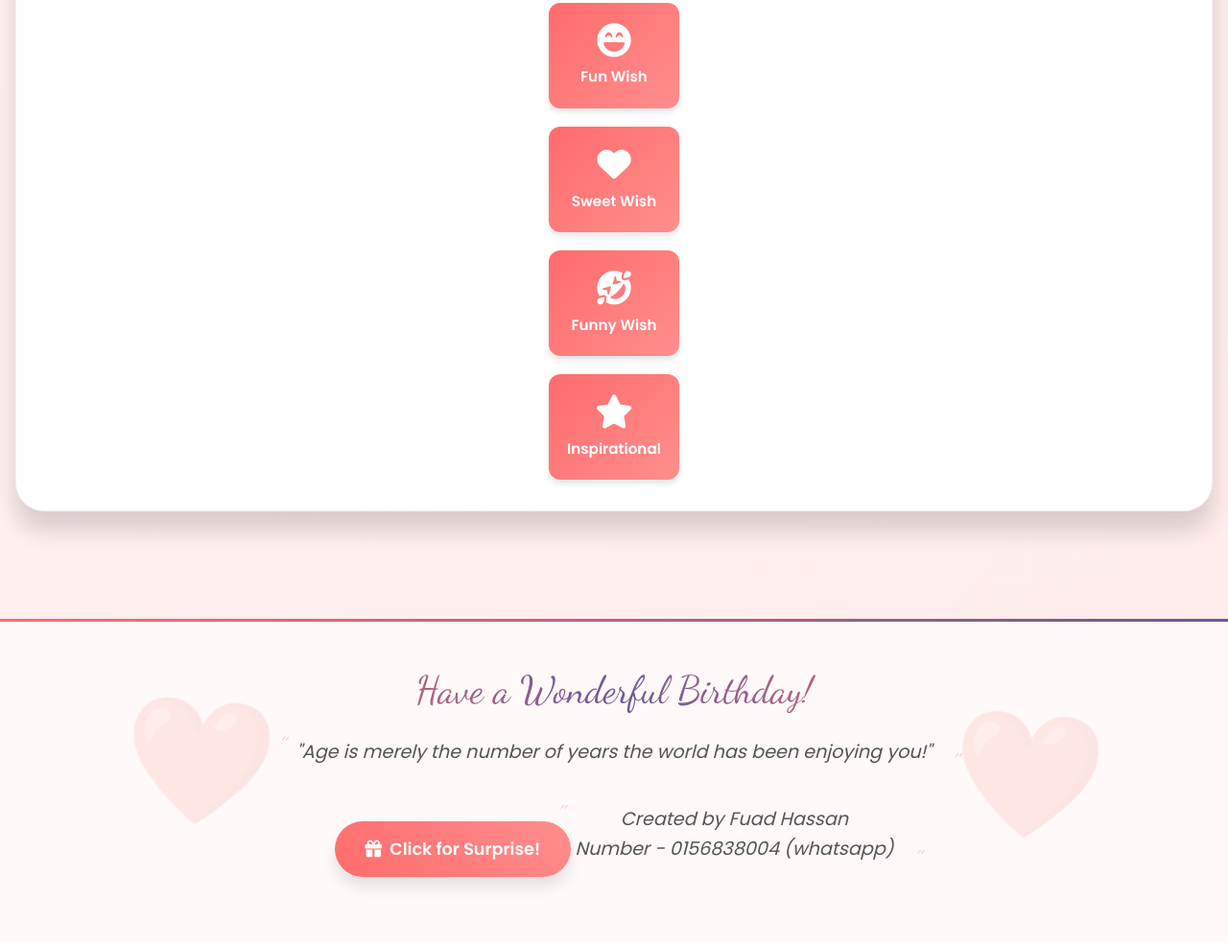
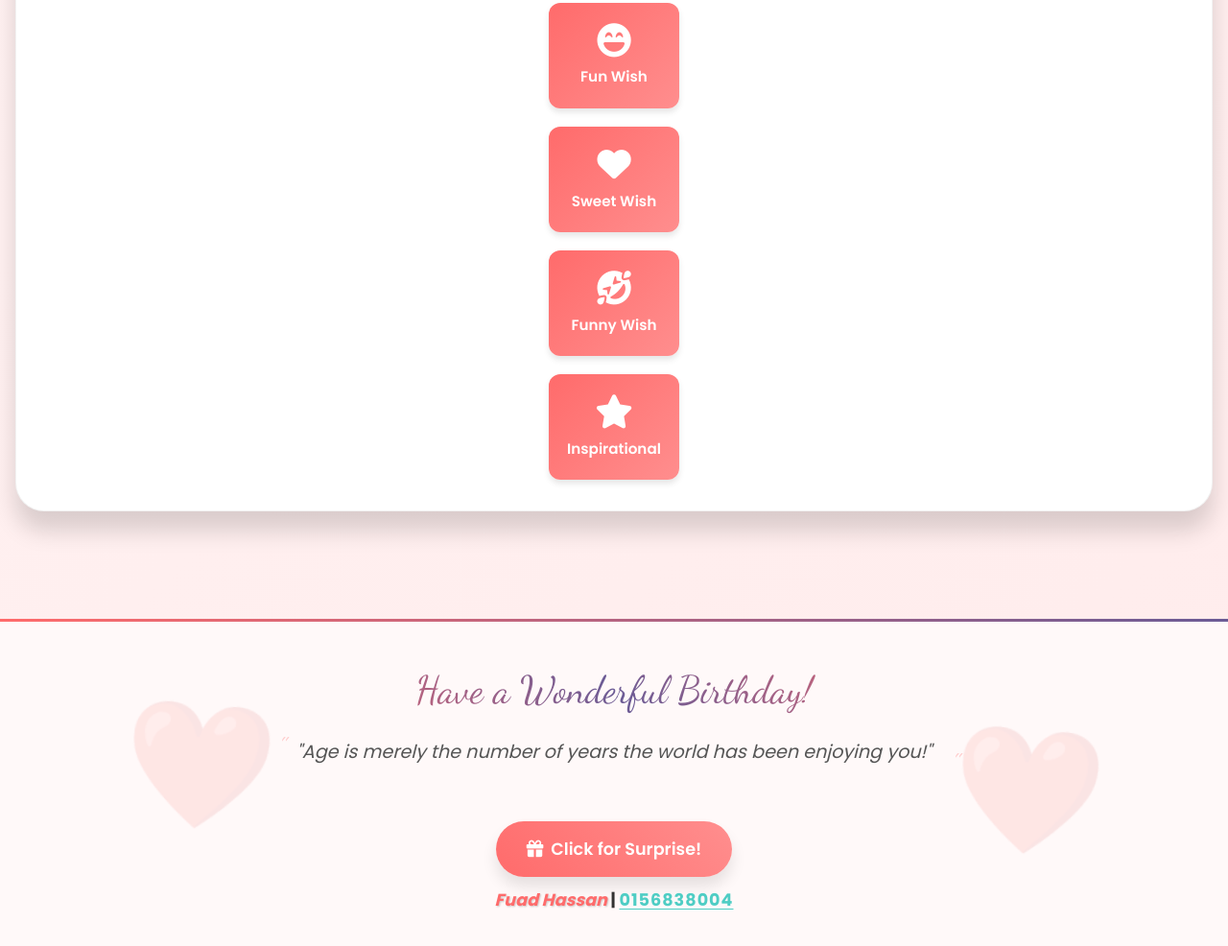
Before and after one commit to thatsfuad/thatsfuad.github.com, a plain HTML site: page index.html in a window 1280 px wide. Shown: the part 2260-3246 px from the top of the page at 96% size. Drawn offline with nearby package versions, Linux system fonts and the light colour scheme; animation ran at ten frames a second.

Commit message:
first commit

```diff
--- a/index.html
+++ b/index.html
@@ -1166,6 +1166,38 @@
             color: rgba(255, 255, 255, 0.8);
             margin-bottom: 1.5rem;
         }
+        .author-signature {
+        margin-top: 10px;
+        font-size: 1.1em;
+        font-weight: bold;
+    }
+
+    .author-name {
+        color: #ff6b6b;
+        text-shadow: 1px 1px 2px rgba(0,0,0,0.2);
+        font-style: italic;
+    }
+
+    .author-phone {
+        color: #4ecdc4;
+        font-weight: bold;
+        letter-spacing: 1px;
+        text-decoration: underline;
+        text-underline-offset: 3px;
+    }
+
+    .author-signature:hover .author-name {
+        animation: rainbow 2s infinite;
+    }
+
+    @keyframes rainbow {
+        0% { color: #ff6b6b; }
+        20% { color: #ffb347; }
+        40% { color: #f6e58d; }
+        60% { color: #7ed6df; }
+        80% { color: #e056fd; }
+        100% { color: #ff6b6b; }
+    }
 
     </style>
 </head>
@@ -1318,11 +1350,10 @@
             <button class="footer-btn" id="surpriseBtn">
                 <i class="fas fa-gift"></i> Click for Surprise!
             </button>
-            <div class="footer-quote">
-                Created by Fuad Hassan <br>
-                <p>Number - 0156838004 (whatsapp) </p>
+            <div class="author-signature">
+                <span class="author-name">Fuad Hassan</span> |
+                <span class="author-phone">0156838004</span>
             </div>
-
         </div>
     </footer>
 
```
